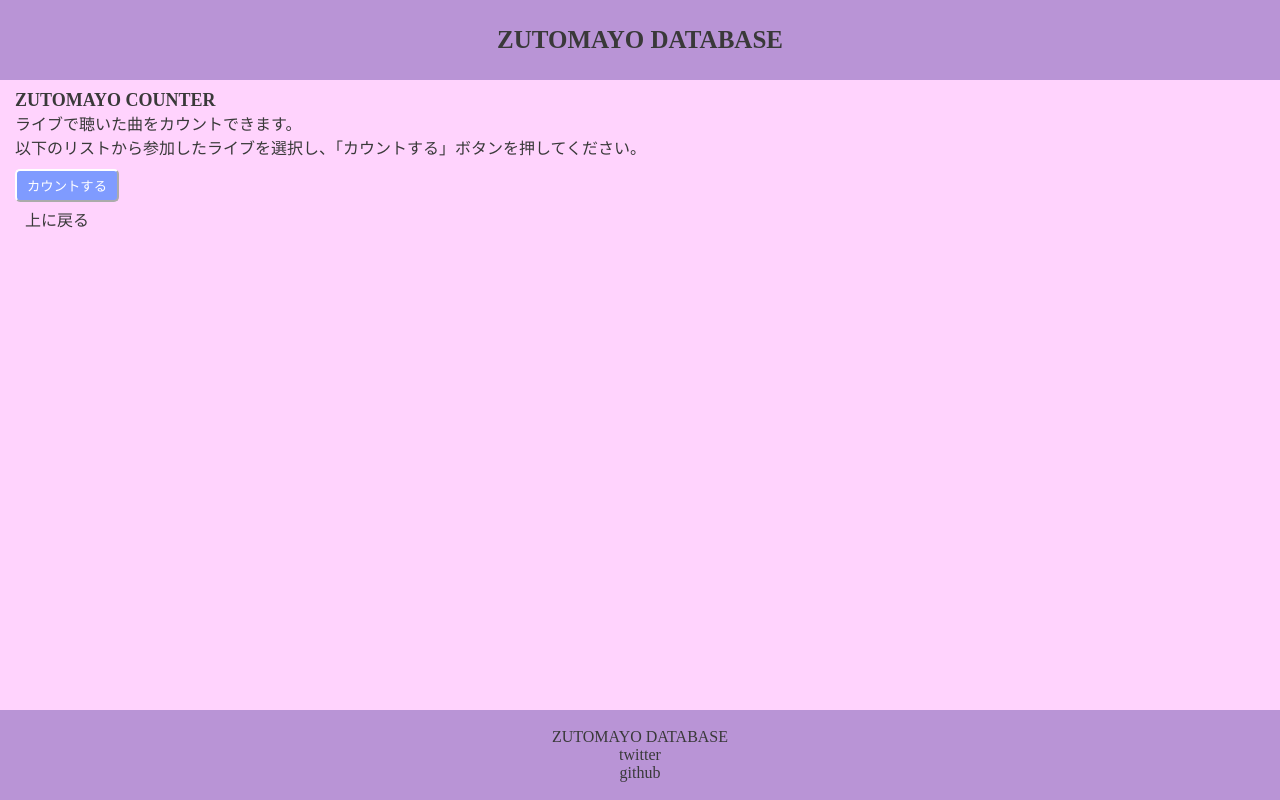
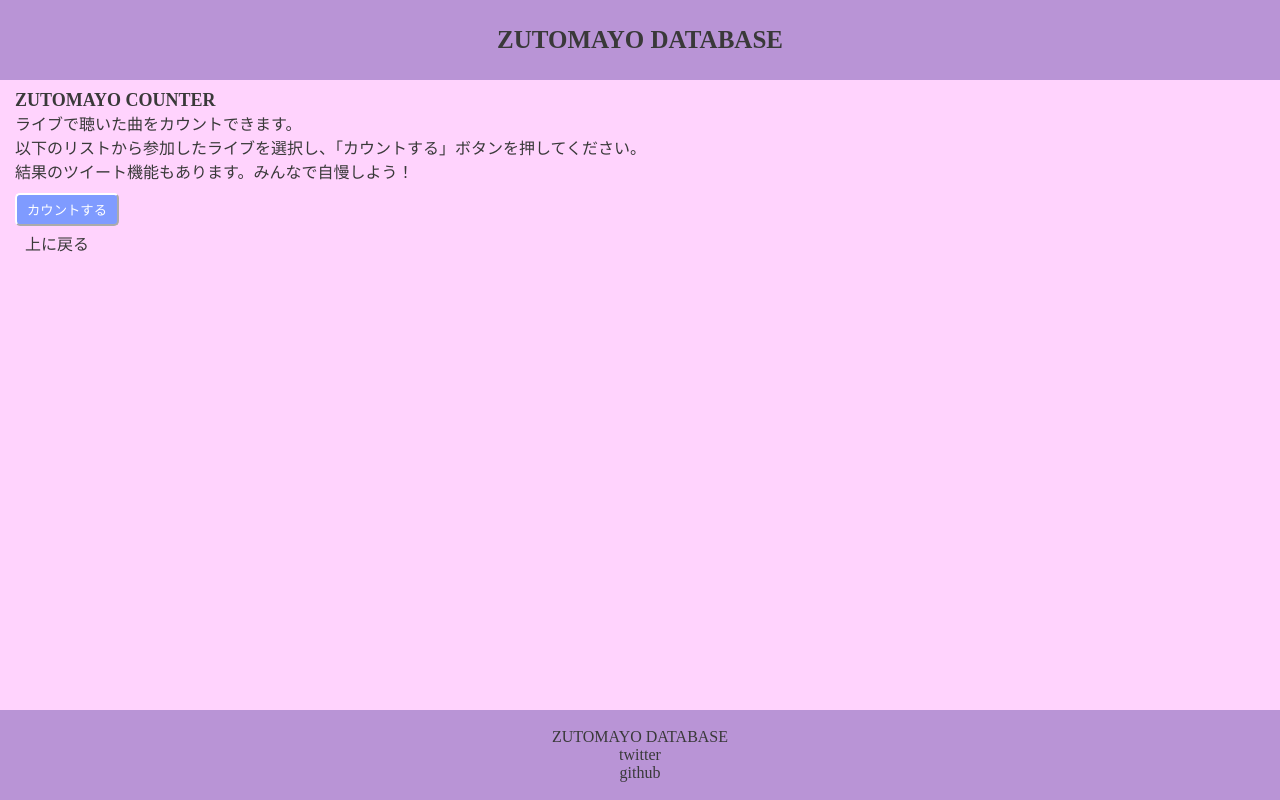
Before and after one commit to ayu1028/ZUTOMAYO_DATABASE, a Node server app: page /counter in a window 1280 px wide. Run offline with Node 20, Linux system fonts and the light colour scheme; data that the repository does not hold is empty; some libraries are stand-ins or nearby versions.

Commit message:
chotto update

```diff
--- a/views/counter.ejs
+++ b/views/counter.ejs
@@ -19,7 +19,10 @@
       </header>
       <main>
         <h2>ZUTOMAYO COUNTER</h2>
-        <p>ライブで聴いた曲をカウントできます。<br>以下のリストから参加したライブを選択し、「カウントする」ボタンを押してください。</p>
+        <p>ライブで聴いた曲をカウントできます。<br>
+          以下のリストから参加したライブを選択し、「カウントする」ボタンを押してください。<br>
+          結果のツイート機能もあります。みんなで自慢しよう！
+        </p>
         <form action="/counter/results" method="post">
           <button class="btn" type="submit">カウントする</button>
           <ul>
--- a/views/results.ejs
+++ b/views/results.ejs
@@ -24,13 +24,13 @@
 <% countSongs.sort((a, b) => b.times - a.times); %>
 <% }; %>
         <h2>カウント結果</h2>
-        <p>参加ライブ数：<%= lives %>／<%= livesAll.length %></p>
+        <p>参加ライブ数：<%= lives %></p>
         <p>聴いた曲数：<%= countSongs.filter(n => n.times !== 0).length %>／<%= songsAll.length %>(未公開曲除く)</p>
         <p>最も聴いている曲：<%= countSongs[0].songName %>(<%= countSongs[0].times %>回)</p>
         <a class="twitter-share-button"
           href="https://twitter.com/intent/tweet"
           data-size="large"
-          data-text="参加ライブ数：<%= lives %>／<%= livesAll.length %>
+          data-text="参加ライブ数：<%= lives %>
 聴いた曲数：<%= countSongs.filter(n => n.times !== 0).length %>／<%= songsAll.length %>(未公開曲除く)
 最も聴いている曲：<%= countSongs[0].songName %>(<%= countSongs[0].times %>回)
 "
```
